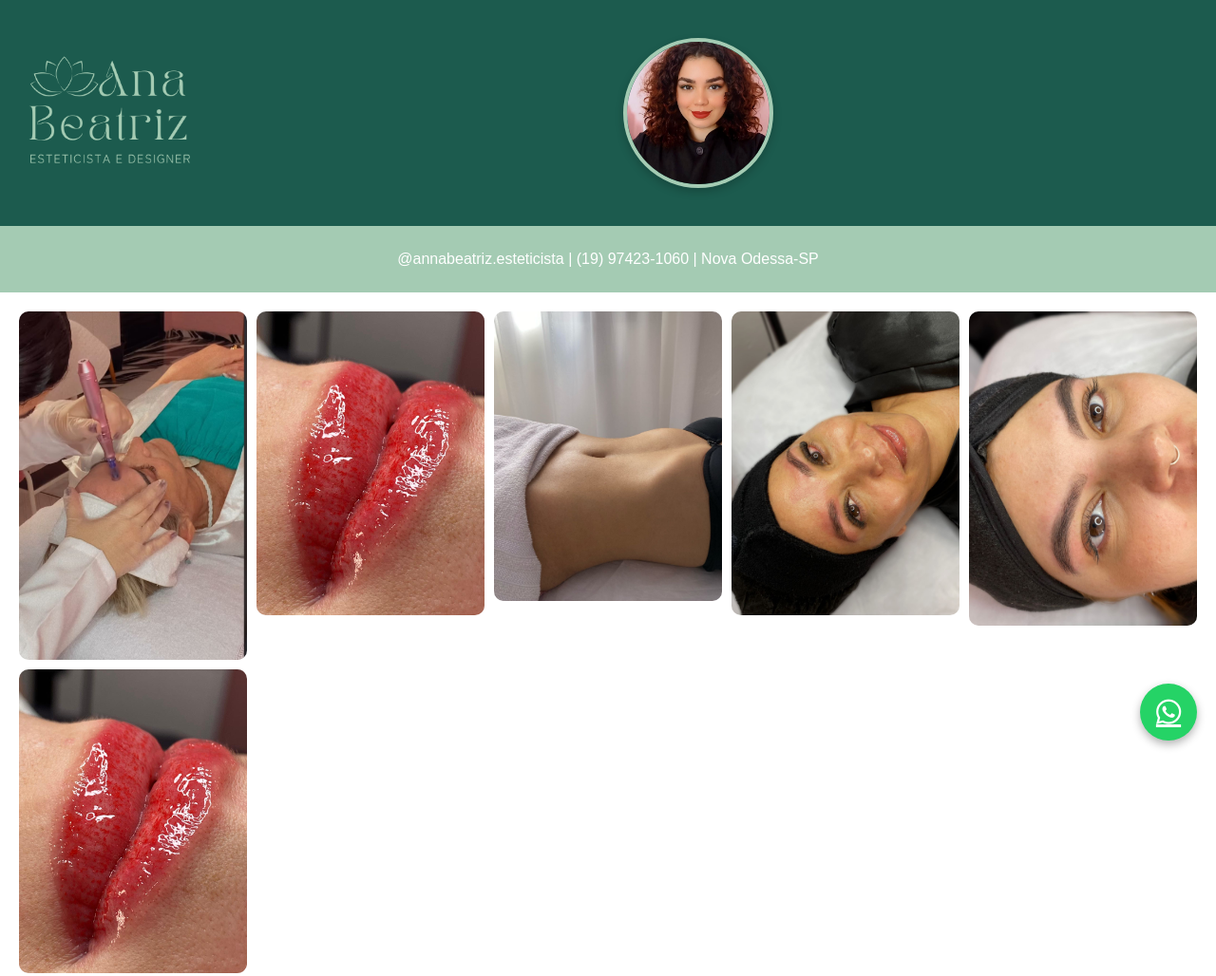
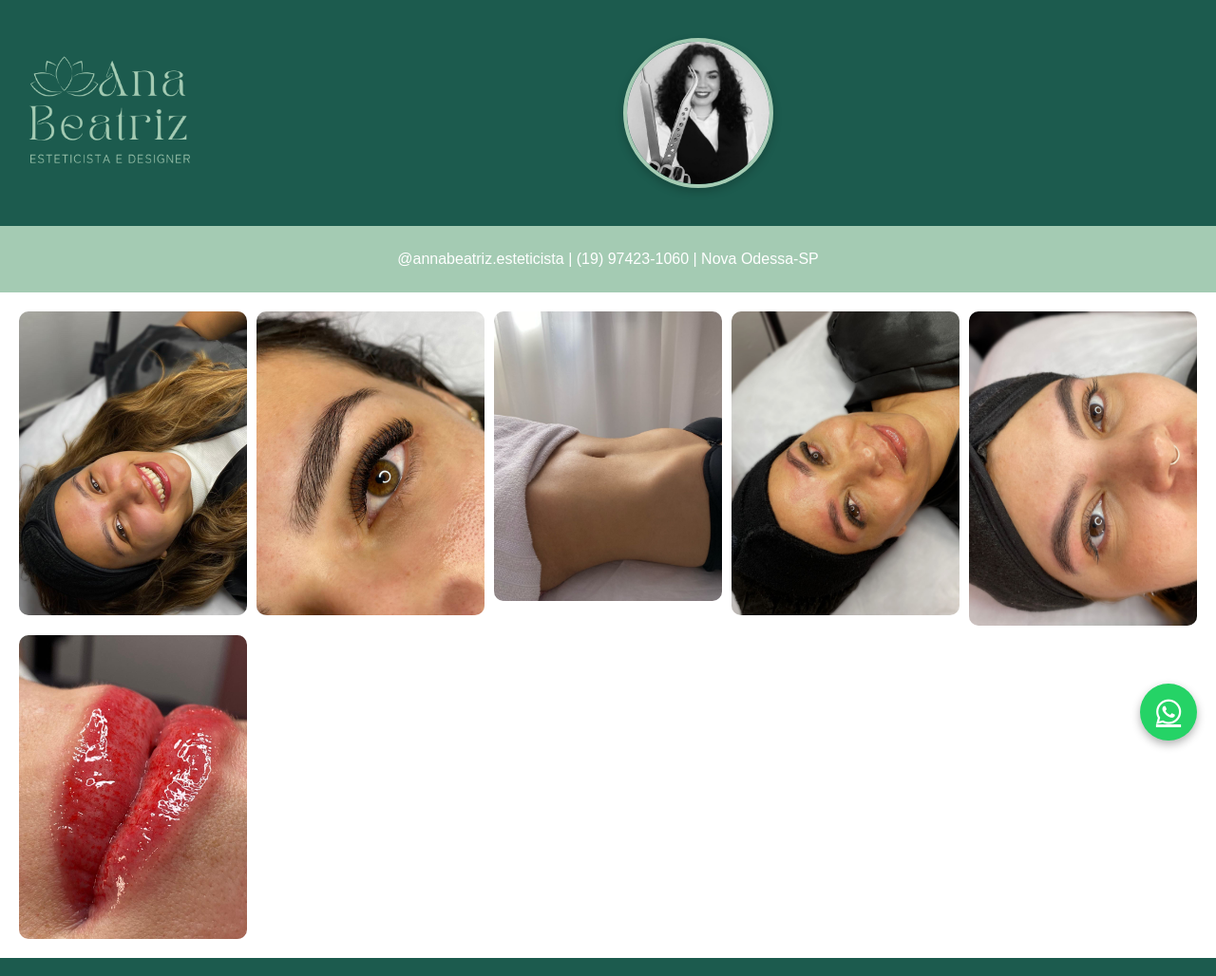
Before and after one commit to biamaquiagem/bia, a plain HTML site: page index.html in a window 1280 px wide. Shown: the top 1028 px of the page at 95% size. Drawn offline with Linux system fonts and the light colour scheme.

Commit message:
Update index.html

```diff
--- a/index.html
+++ b/index.html
@@ -154,13 +154,13 @@ header {
       <img src="banner2.png" alt="Logo Ana Beatriz">
     </div>
     <div class="foto-perfil">
-      <img src="perfil.jpg" alt="Foto de Perfil">
+      <img src="perfil2025.jpg" alt="Foto de Perfil">
     </div>
   </header>  <div class="info-contato">
     <p>@annabeatriz.esteticista | (19) 97423-1060 | Nova Odessa-SP</p>
   </div>  <section class="galeria">
-    <img src="Imagem do WhatsApp de 2025-03-10 à(s) 16.21.31_f1d5f0fc.jpg" alt="Foto 1">
-    <img src="Imagem do WhatsApp de 2025-03-10 à(s) 16.21.32_76c41ac1.jpg" alt="Foto 2">
+    <img src="2025-01.jpg" alt="Foto 1">
+    <img src="2025-02.jpg" alt="Foto 2">
     <img src="Imagem do WhatsApp de 2025-03-10 à(s) 16.21.33_1b1bd9c8.jpg" alt="Foto 3">
     <img src="Imagem do WhatsApp de 2025-03-10 à(s) 16.21.33_a3037602.jpg" alt="Foto 4">
     <img src="Imagem do WhatsApp de 2025-03-10 à(s) 16.21.32_a97fb937.jpg" alt="Foto 5">
```
